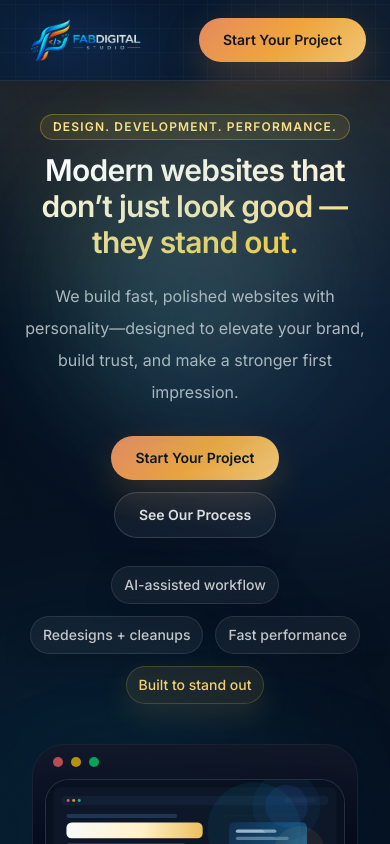
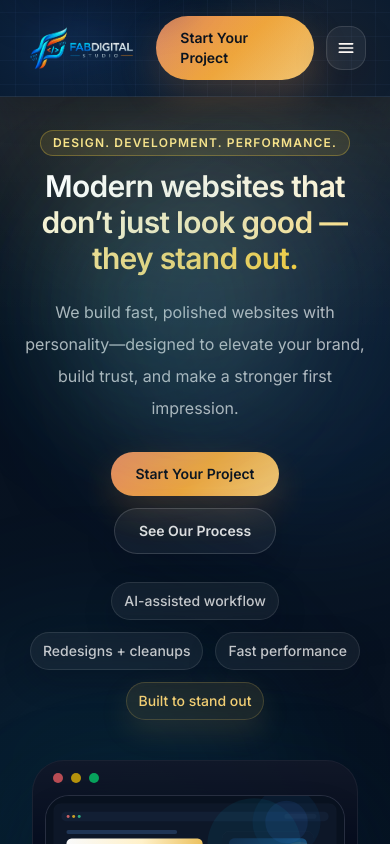
Before and after one commit to fabylv/fabdigitalstudio.com, a React (Vite) app: page / in a window 390 px wide. Shown: the top 844 px of the page. Built offline with nearby package versions, Linux system fonts and the light colour scheme.

Commit message:
Add mobile navigation menu

```diff
--- a/src/components/layout/Header.jsx
+++ b/src/components/layout/Header.jsx
@@ -9,6 +9,7 @@ export default function Header({ navigation }) {
 		[navigation]
 	);
 	const [activeHref, setActiveHref] = useState(sectionLinks[0] ?? '');
+	const [menuOpen, setMenuOpen] = useState(false);
 
 	useEffect(() => {
 		const handleScroll = () => {
@@ -45,14 +46,27 @@ export default function Header({ navigation }) {
 		};
 	}, [sectionLinks]);
 
+	useEffect(() => {
+		if (!menuOpen) return undefined;
+
+		const previousOverflow = document.body.style.overflow;
+		document.body.style.overflow = 'hidden';
+
+		return () => {
+			document.body.style.overflow = previousOverflow;
+		};
+	}, [menuOpen]);
+
+	const closeMenu = () => setMenuOpen(false);
+
 	return (
 		<header className="sticky top-0 z-50 logo-pattern-bg border-b border-white/10 shadow-[0_14px_32px_rgba(2,8,23,0.28)] backdrop-blur-xl">
 			<Container>
-				<div className="flex items-center justify-between gap-6 py-4">
-					<a aria-label="Back to top of page" className="inline-flex items-center" href="#top">
+				<div className="flex items-center justify-between gap-4 py-4">
+					<a aria-label="Back to top of page" className="inline-flex items-center" href="#top" onClick={closeMenu}>
 						<img
 							alt="FabDigital Studio"
-							className="h-12 w-auto shrink-0 opacity-95 sm:h-14 lg:h-20 filter-[drop-shadow(0_0_18px_rgba(59,130,246,0.18))]"
+							className="h-12 w-auto shrink-0 opacity-95 filter-[drop-shadow(0_0_18px_rgba(59,130,246,0.18))] sm:h-14 lg:h-20"
 							src={logo}
 						/>
 					</a>
@@ -78,11 +92,64 @@ export default function Header({ navigation }) {
 						})}
 					</nav>
 
-					<Button className="hidden md:inline-flex" href="#contact">
+					<div className="flex items-center gap-3">
+						<Button className="hidden md:inline-flex" href="#contact">
+							Start Your Project
+						</Button>
+
+						<button
+							aria-expanded={menuOpen}
+							aria-label={menuOpen ? 'Close menu' : 'Open menu'}
+							className="inline-flex h-11 w-11 items-center justify-center rounded-2xl border border-white/12 bg-white/5 text-white shadow-[0_12px_30px_rgba(2,8,23,0.25)] transition hover:border-amber-300/30 hover:text-amber-200 md:hidden"
+							onClick={() => setMenuOpen((value) => !value)}
+							type="button"
+						>
+							<svg
+								aria-hidden="true"
+								className="h-5 w-5"
+								fill="none"
+								stroke="currentColor"
+								strokeLinecap="round"
+								strokeLinejoin="round"
+								strokeWidth="2"
+								viewBox="0 0 24 24"
+							>
+								{menuOpen ? <path d="M6 6l12 12M18 6 6 18" /> : <path d="M4 7h16M4 12h16M4 17h16" />}
+							</svg>
+						</button>
+					</div>
+				</div>
+			</Container>
+
+			{menuOpen ? (
+				<div className="border-t border-white/10 bg-[#081a2f]/98 px-5 pb-5 pt-4 shadow-[0_20px_50px_rgba(2,8,23,0.4)] md:hidden">
+					<nav aria-label="Mobile primary" className="flex flex-col gap-2">
+						{navigation.map((item) => {
+							const isActive = activeHref === item.href;
+
+							return (
+								<a
+									aria-current={isActive ? 'location' : undefined}
+									key={item.label}
+									className={`rounded-2xl px-4 py-3 text-sm font-medium transition ${
+										isActive
+											? 'bg-amber-300/12 text-amber-200'
+											: 'bg-white/5 text-white/80 hover:bg-white/8 hover:text-amber-200'
+									}`}
+									href={item.href}
+									onClick={closeMenu}
+								>
+									{item.label}
+								</a>
+							);
+						})}
+					</nav>
+
+					<Button className="mt-4 w-full justify-center" href="#contact" onClick={closeMenu}>
 						Start Your Project
 					</Button>
 				</div>
-			</Container>
+			) : null}
 		</header>
 	);
 }
```
